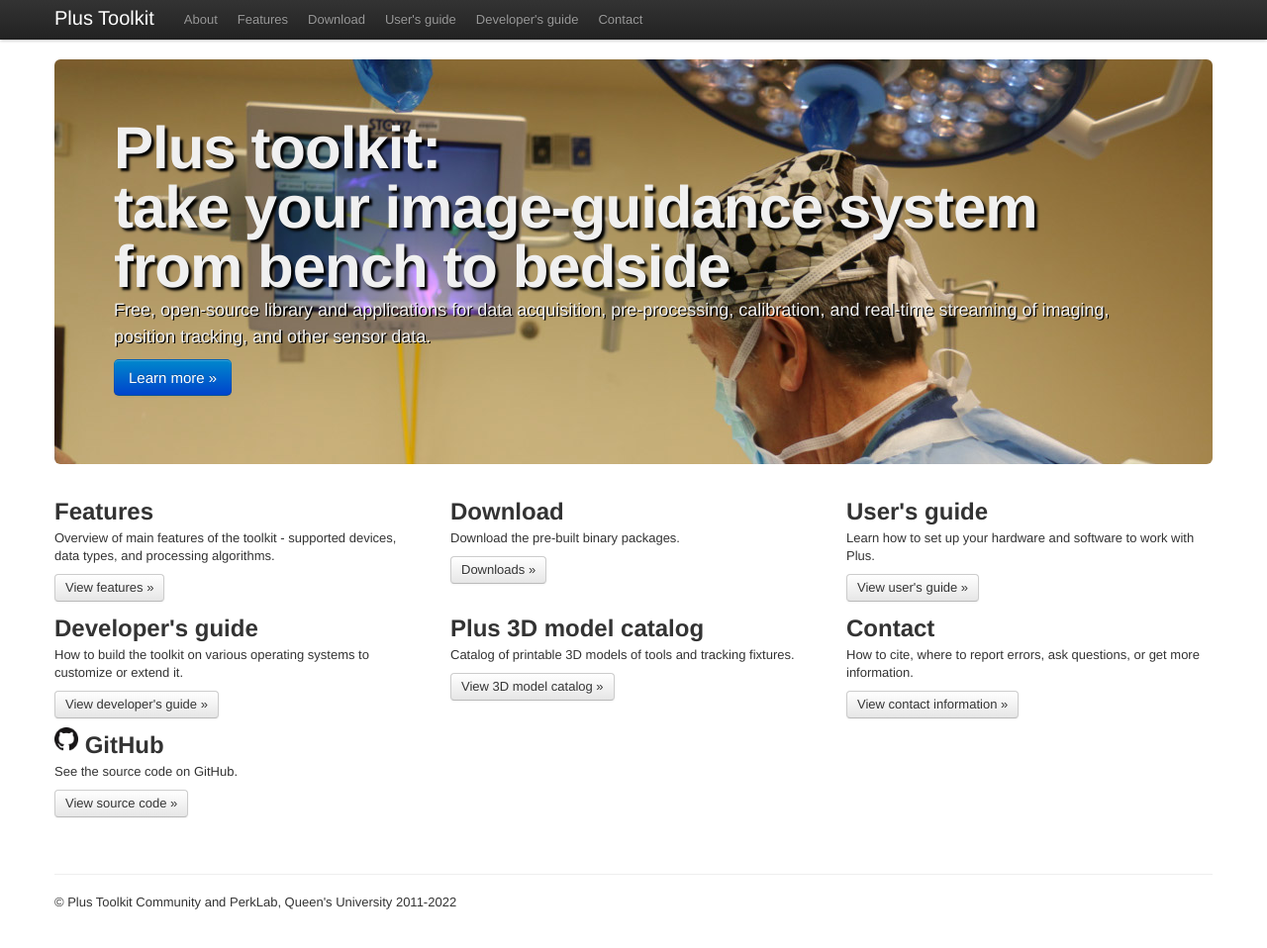
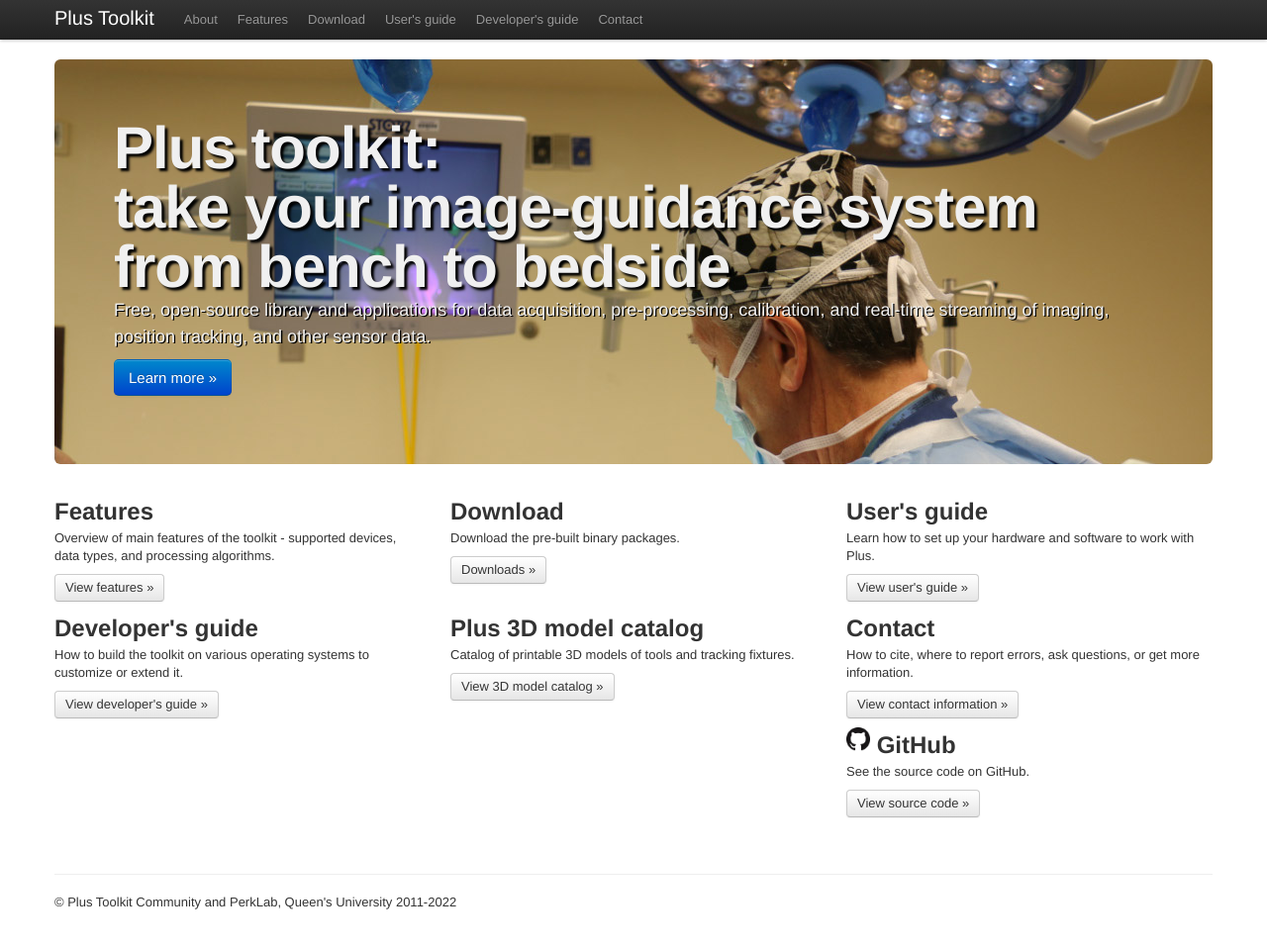
Before and after one commit to PlusToolkit/plustoolkit.github.io, a Jekyll site: the page built from index.md, in a window 1280 px wide and 997 px high. Shown: the top 958 px of the window at 99% size. Built offline with Jekyll 4.4.1, drawn with Linux system fonts in a browser that asks for light colours.

Commit message:
Move GitHub link to right side

```diff
--- a/_includes/themes/twitter/top.html
+++ b/_includes/themes/twitter/top.html
@@ -41,10 +41,10 @@
   </div>
 </div>
 
-<div class="row">
+<div class="row" style="float: right;">
   <div class="span4">
     <h2>
-      <img style="height: 1em; vertical-align:top" src="images/GitHub-Mark-32px.png"></img>
+      <img style="height: 1em; vertical-align:top; margin: 0px" src="images/GitHub-Mark-32px.png"></img>
       GitHub
     </h2>
     <p>See the source code on GitHub.</p>
```
